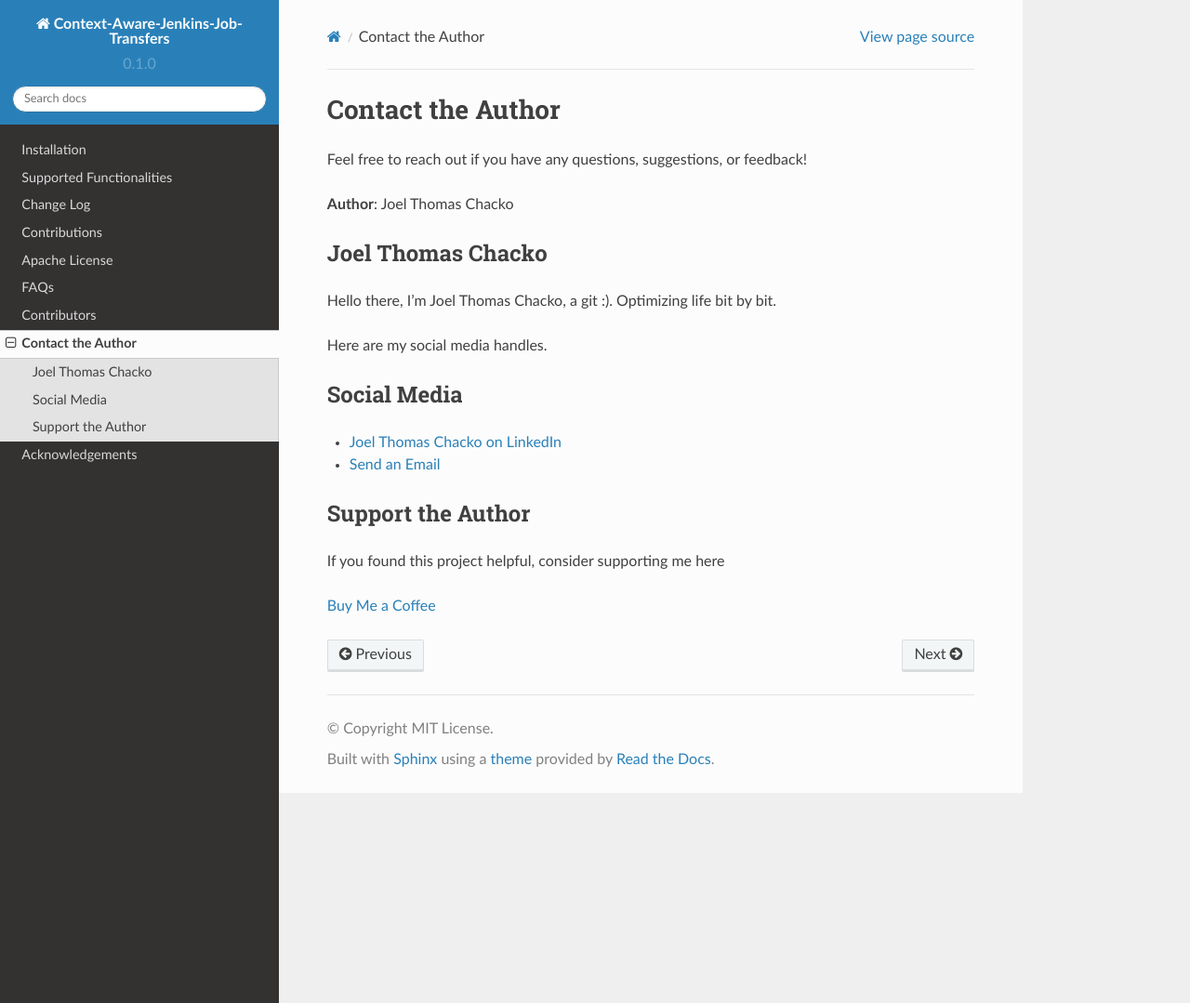
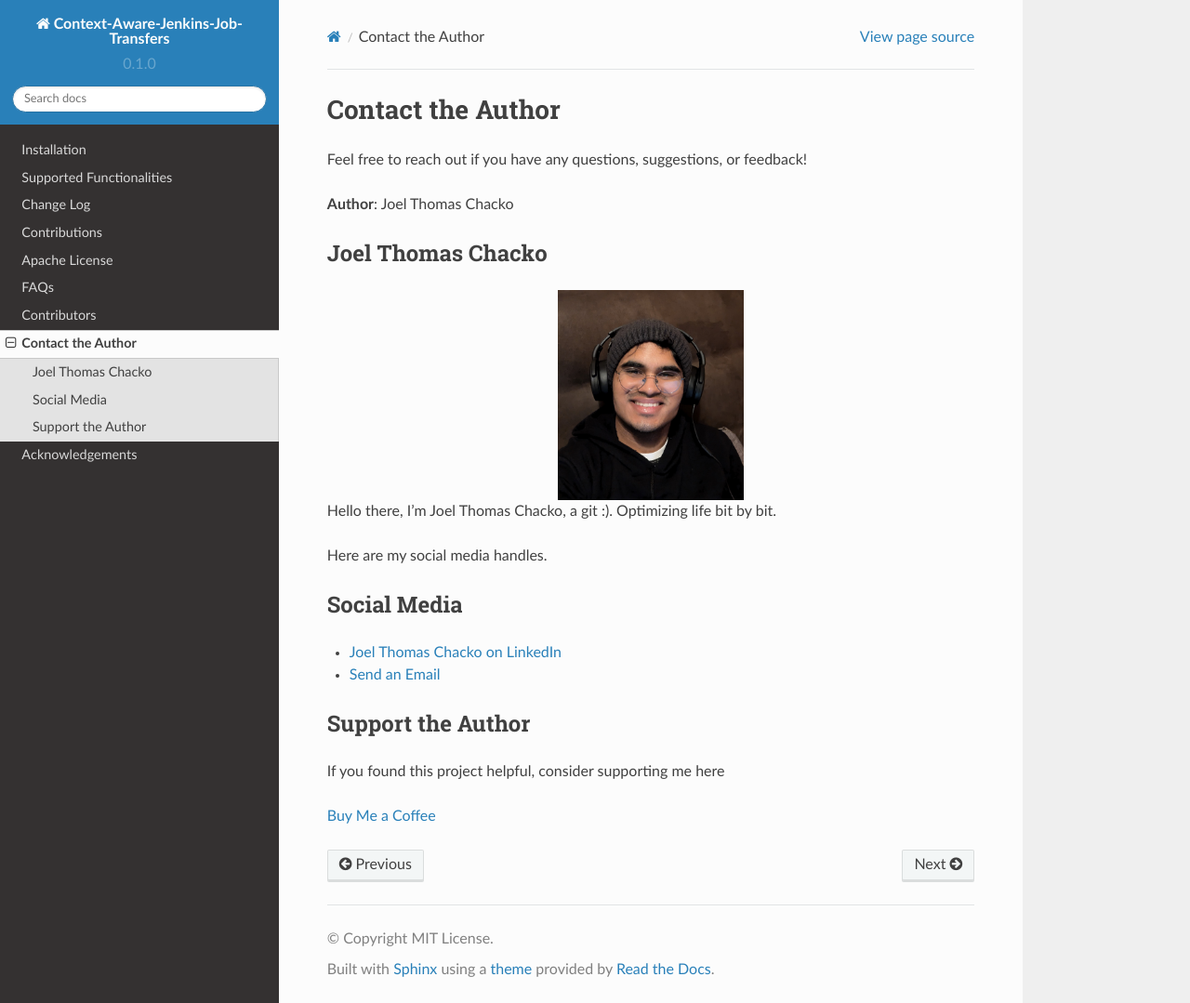
Before and after one commit to joelkariyalil/Context-Aware-Jenkins-Transfers-Documentation, a Sphinx documentation site: the page built from docs/source/contact.rst, in a window 1280 px wide and 1079 px high. Shown: the whole window at 93% size. Built offline with Sphinx 7.4.7 and the Read the Docs theme 2.0.0, drawn with Linux system fonts in a browser that asks for light colours.

Commit message:
MOD: Adding Author Details and stuff

```diff
--- a/docs/source/contact.rst
+++ b/docs/source/contact.rst
@@ -7,6 +7,12 @@ Feel free to reach out if you have any questions, suggestions, or feedback!
 
 Joel Thomas Chacko
 ------------------
+
+.. image:: _static/authorDP.jpg
+   :alt: Joel Thomas Chacko
+   :align: center
+   :width: 200px
+
 
 Hello there, I'm Joel Thomas Chacko, a git :).
 Optimizing life bit by bit.
```
Also changed, not shown: docs/source/_static/authorDP.jpg (added).
